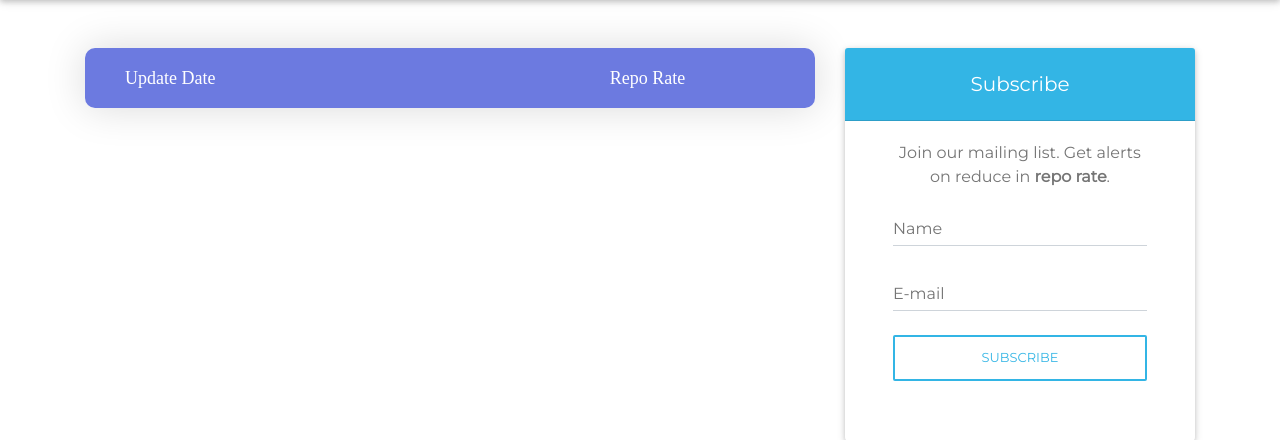
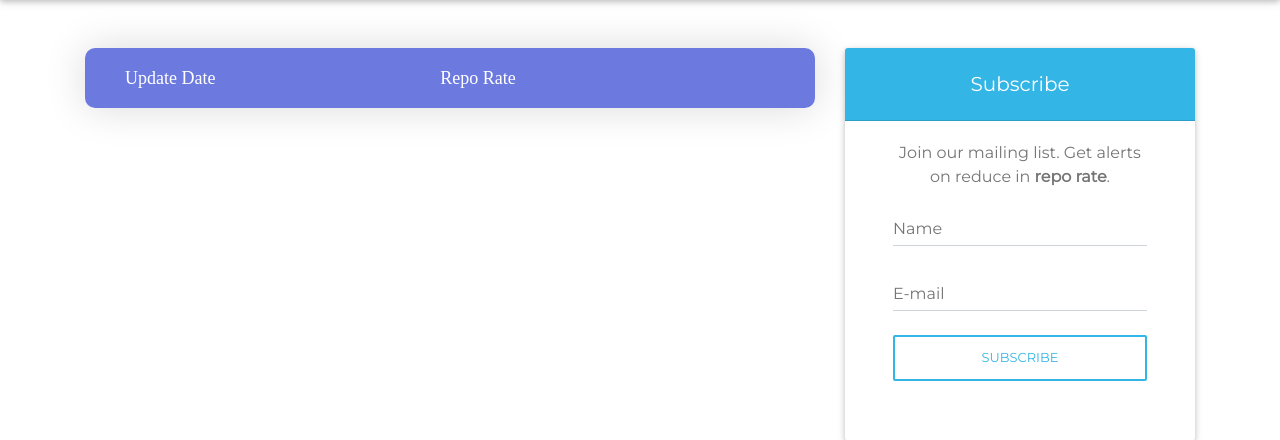
Before and after one commit to abhishekraj272/monecare, a Flask app: page / in a window 1280 px wide. Shown: the part 96-536 px from the top of the page. Run offline with Flask 2, Linux system fonts and the light colour scheme; data that the repository does not hold is empty; some libraries are stand-ins or nearby versions.

Commit message:
Add 3rd column and IDs to allow interaction with table

```diff
--- a/app/templates/public/table.html
+++ b/app/templates/public/table.html
@@ -1,5 +1,4 @@
 {% macro table() %}
-
 <div class="table100 ver1 m-b-110">
     <div class="table100-head">
         <table>
@@ -7,6 +6,8 @@
                 <tr class="row100 head">
                     <th class="cell100 column1">Update Date</th>
                     <th class="cell100 column2">Repo Rate</th>
+                    <th class="cell100 column3">
+                    </th>
                 </tr>
             </thead>
         </table>
@@ -14,7 +15,7 @@
 
     <div class="table100-body js-pscroll">
         <table>
-            <tbody class="t-body">
+            <tbody id="dataBody" class="t-body">
                 <!-- Data Insering Here -->
             </tbody>
         </table>
```
